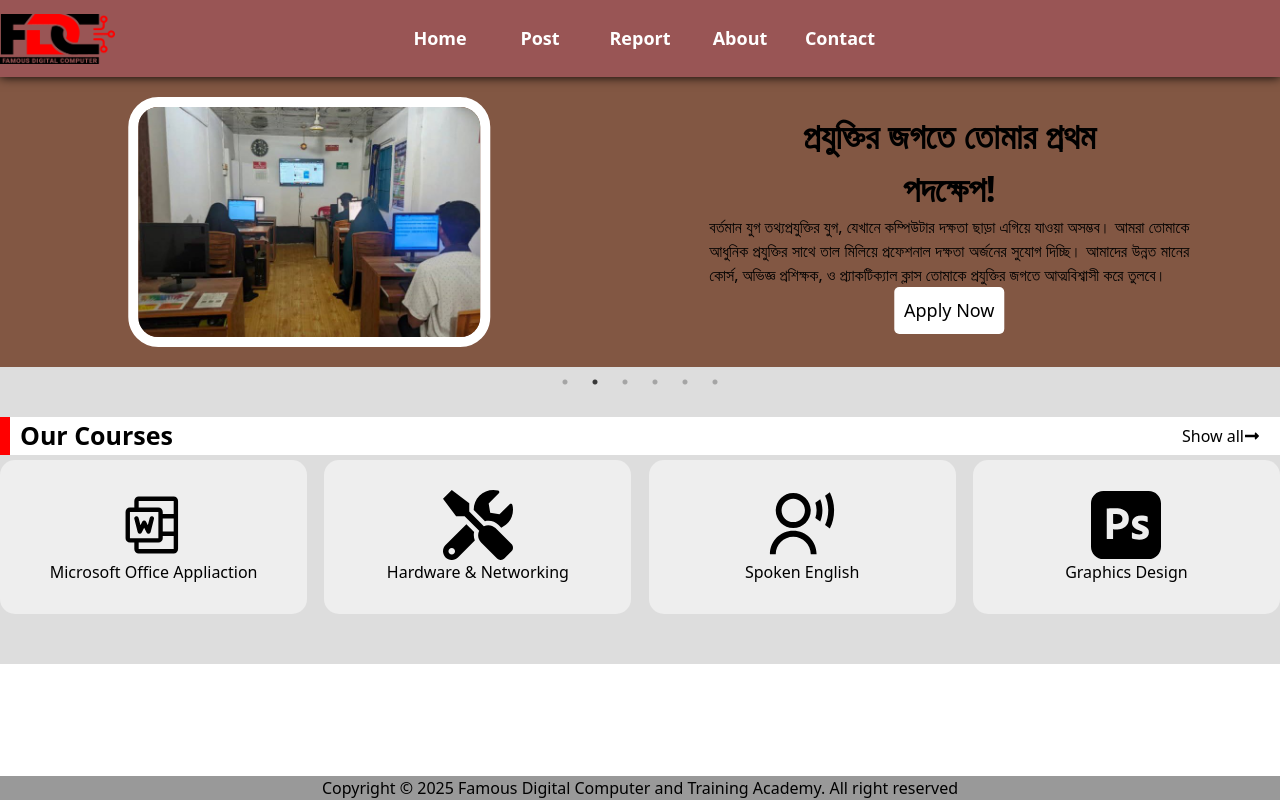
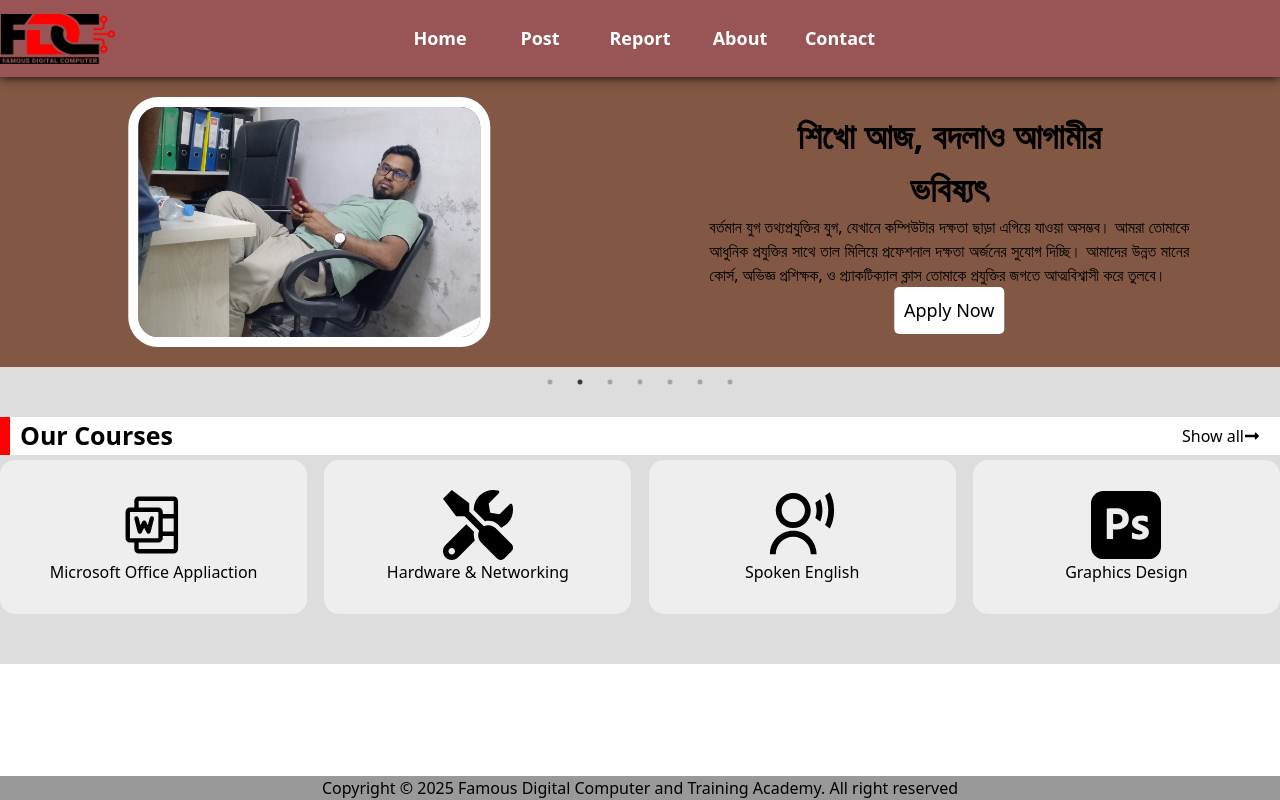
Before and after one commit to ParosRangsha/famousdigitalcomputer, a React (Vite) app: page / in a window 1280 px wide. Shown: the top 800 px of the page. Built offline with nearby package versions, Linux system fonts and the light colour scheme.

Commit message:
boss pic add

```diff
--- a/src/components/Banner.jsx
+++ b/src/components/Banner.jsx
@@ -8,6 +8,7 @@ import thumbThree from '../photos/headsir.jpeg'
 import thumbFour from '../photos/master.jpeg'
 import thumbFive from '../photos/mimang.jpeg'
 import thumbSix from '../photos/mohila.jpeg'
+import thumbSeven from '../photos/boss.jpg'
 
 import Mybtn from './Mybtn';
 
@@ -25,6 +26,18 @@ const Banner = () => {
   return (
     <div className="Ban bg-[#825743]">
         <Slider {...settings}>
+            <div className='py-[20px]'>
+                <div className="flex">
+                    <div className="txt w-1/2 flex flex-col justify-center items-center">
+                        <h1 className='text-[35px] font-bold w-1/2 text-center'>শিখো আজ, বদলাও আগামীর ভবিষ্যৎ</h1>
+                        <p className='w-3/4 text-justify'>বর্তমান যুগ তথ্যপ্রযুক্তির যুগ, যেখানে কম্পিউটার দক্ষতা ছাড়া এগিয়ে যাওয়া অসম্ভব। আমরা তোমাকে আধুনিক প্রযুক্তির সাথে তাল মিলিয়ে প্রফেশনাল দক্ষতা অর্জনের সুযোগ দিচ্ছি। আমাদের উন্নত মানের কোর্স, অভিজ্ঞ প্রশিক্ষক, ও প্র্যাকটিক্যাল ক্লাস তোমাকে প্রযুক্তির জগতে আত্মবিশ্বাসী করে তুলবে।</p>
+                        <Mybtn ink='/report' cap='Apply Now'/>
+                    </div>
+                    <div className="thumb w-1/2 flex justify-center items-center">
+                        <img src={thumbSeven} alt="thumb" className='h-[250px] border-[10px] border-[#fff] rounded-[30px]'/>
+                    </div>
+                </div>
+            </div>
             <div className='py-[20px]'>
                 <div className="flex">
                     <div className="txt w-1/2 flex flex-col justify-center items-center">
```
Also changed, not shown: src/photos/boss.jpg (added).
